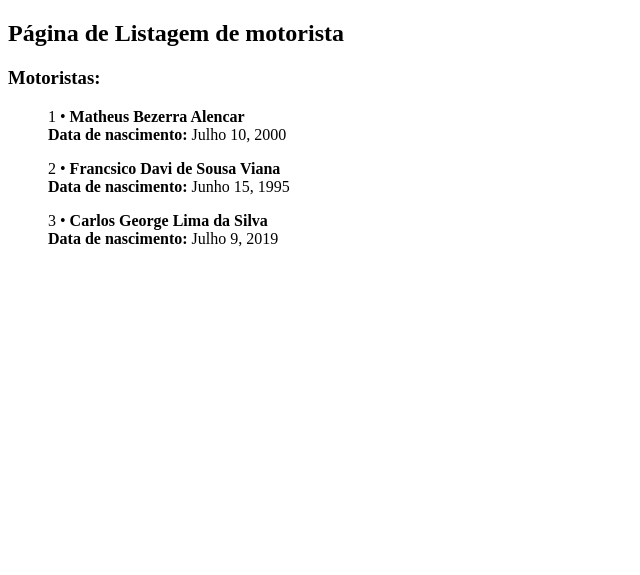
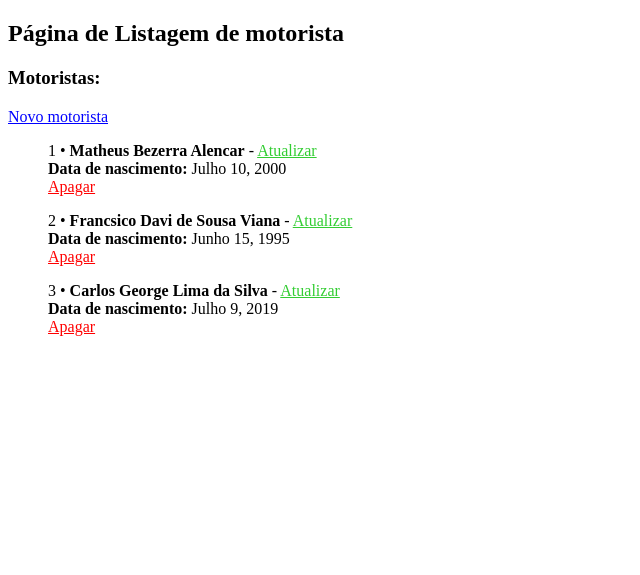
Before and after one commit to GabrielJulio/GG, a Django app: page /frota/motorista/ in a window 1280 px wide. Shown: the top 575 px of the page, without its empty margins (0-640 px from the left). Run offline with Django 3.2, Linux system fonts and the light colour scheme; data comes from the database, SQL or seed files in the repository; both versions use the stored data as it was after the commit; parts of the project's set-up code (start-up, migrations or seed data) failed here and were passed over.

Commit message:
Update and Delete implemented
- Page for delete confirmation created and implemented for all fleet CRUD's.
- Will be created a search mechanism.

```diff
--- a/Vehicle Management/fleet/templates/fleet/read/motorista.html
+++ b/Vehicle Management/fleet/templates/fleet/read/motorista.html
@@ -3,11 +3,14 @@
 
 {% block main %}
 <h2> Página de Listagem de motorista</h2>
-<h3>Motoristas:</h3><ul>
+<h3>Motoristas:</h3>
+<a href="{% url 'novo_motorista' %}"  style="color:blue;">Novo motorista</a>
+<ul>
 	{% for motorista in motoristas %}
 		<p>
-			{{ motorista.pk }} &#8226 <b>{{ motorista }}</b>
+			{{ motorista.pk }} &#8226 <b>{{ motorista }}</b> - <a href="{% url 'atualizar_motorista' motorista.id %}" style="color:limegreen;">Atualizar</a>
 			<br> <b>Data de nascimento:</b> {{ motorista.data_nascimento }}
+			<br> <a href="{% url 'apagar_motorista' motorista.id %}" style="color:red;">Apagar</a>
 		</p>
 	{% endfor %}
 </ul>
--- a/Vehicle Management/fleet/urls.py
+++ b/Vehicle Management/fleet/urls.py
@@ -3,10 +3,19 @@ from . import views
 
 urlpatterns = [
     path('', views.index, name='fleet_principal'),
+
     path('viagem/', views.listagem_viagem, name='listagem_viagem'),
     path('viagem/nova', views.nova_viagem, name='nova_viagem'),
+    path('viagem/atualizar/<int:id>', views.atualizar_viagem, name='atualizar_viagem'),
+    path('viagem/apagar/<int:id>', views.apagar_viagem, name='apagar_viagem'),
+
     path('motorista/', views.listagem_motorista, name='listagem_motorista'),
     path('motorista/novo', views.novo_motorista, name='novo_motorista'),
+    path('motorista/atualizar/<int:id>', views.atualizar_motorista, name='atualizar_motorista'),
+    path('motorista/apagar/<int:id>', views.apagar_motorista, name='apagar_motorista'),
+
     path('veiculo/', views.listagem_veiculo, name='listagem_veiculo'),
     path('veiculo/novo', views.novo_veiculo, name='novo_veiculo'),
+    path('veiculo/atualizar/<int:id>', views.atualizar_veiculo, name='atualizar_veiculo'),
+    path('veiculo/apagar/<int:id>', views.apagar_veiculo, name='apagar_veiculo'),
 ]
--- a/Vehicle Management/fleet/views.py
+++ b/Vehicle Management/fleet/views.py
@@ -1,8 +1,8 @@
-from django.shortcuts import render
+from django.shortcuts import render, redirect, get_object_or_404
 from django.contrib.auth import login, logout, authenticate
-from django.shortcuts import  redirect
 from .models import Viagem, Motorista, Veiculo
 from .form import VeiculoForm, MotoristaForm, ViagemForm
+
 
 def home(request):
 	return render(request, 'index.html')
@@ -17,10 +17,43 @@ def index(request):
 	return render(request, 'fleet/index.html')
 
 
+def nova_viagem(request):
+	form = ViagemForm(request.POST or None)
+	if form.is_valid():
+		form.save()
+		return redirect('/frota/viagem')
+	return render(request, 'fleet/formularios/form_cadastro.html', {'form': form})
+
+
 def listagem_viagem(request):
 	data = {}
 	data['viagens'] = Viagem.objects.all()
 	return render(request, 'fleet/read/viagem.html', data)
+
+
+def atualizar_viagem(request, id):
+	viagem = get_object_or_404(Viagem, pk=id)
+	form = ViagemForm(request.POST or None, instance=viagem)
+	if form.is_valid():
+		form.save()
+		return redirect('listagem_viagem')
+	return render(request, 'fleet/formularios/form_cadastro.html', {'form': form})
+
+
+def apagar_viagem(request, id):
+	viagem = Viagem.objects.get(pk=id)
+	if request.method == 'POST':
+		viagem.delete()
+		return redirect('listagem_viagem')
+	return render(request, 'fleet/delete/confirmacao.html', {'viagem': viagem})
+
+
+def novo_motorista(request):
+	form = MotoristaForm(request.POST or None)
+	if form.is_valid():
+		form.save()
+		return redirect('/frota/motorista')
+	return render(request, 'fleet/formularios/form_cadastro.html', {'form': form})
 
 
 def listagem_motorista(request):
@@ -29,31 +62,47 @@ def listagem_motorista(request):
 	return render(request, 'fleet/read/motorista.html', data)
 
 
-def listagem_veiculo(request):
-	data = {}
-	data['veiculos'] = Veiculo.objects.all()
-	return render(request, 'fleet/read/veiculo.html', {'data': data})
+def atualizar_motorista(request, id):
+	motorista = get_object_or_404(Motorista, pk=id)
+	form = MotoristaForm(request.POST or None, instance=motorista)
+	if form.is_valid():
+		form.save()
+		return redirect('listagem_motorista')
+	return render(request, 'fleet/formularios/form_cadastro.html', {'form': form})
 
 
-def nova_viagem(request):
-	form = ViagemForm(request.POST or None)
-	if form.is_valid():
-		form.save()
-		return redirect('/frota/viagem')
-	return render(request, 'fleet/create/form.html', {'form': form})
-
+def apagar_motorista(request, id):
+	motorista = Motorista.objects.get(pk=id)
+	if request.method == "POST":
+		motorista.delete()
+		return redirect('listagem_motorista')
+	return render(request, 'fleet/delete/confirmacao.html', {'motorista': motorista})
 
 def novo_veiculo(request):
 	form = VeiculoForm(request.POST or None)
 	if form.is_valid():
 		form.save()
 		return redirect('/frota/veiculo')
-	return render(request, 'fleet/create/form.html', {'form': form})
+	return render(request, 'fleet/formularios/form_cadastro.html', {'form': form})
 
 
-def novo_motorista(request):
-	form = MotoristaForm(request.POST or None)
+def listagem_veiculo(request):
+	data = {}
+	data['veiculos'] = Veiculo.objects.all()
+	return render(request, 'fleet/read/veiculo.html', data)
+
+
+def atualizar_veiculo(request, id):
+	veiculo = get_object_or_404(Veiculo, pk=id)
+	form = VeiculoForm(request.POST or None, instance=veiculo)
 	if form.is_valid():
 		form.save()
-		return redirect('/frota/motorista')
-	return render(request, 'fleet/create/form.html', {'form': form})
+		return redirect("listagem_veiculo")
+	return render(request, 'fleet/formularios/form_cadastro.html', {'form': form})
+
+def apagar_veiculo(request, id):
+	veiculo = Veiculo.objects.get(pk=id)
+	if request.method == 'POST':
+		veiculo.delete()
+		return redirect('listagem_veiculos')
+	return render(request, 'fleet/delete/confirmacao.html', {'veiculo': veiculo})
```
Also changed, not shown: Vehicle Management/fleet/templates/fleet/read/veiculo.html (+6 -3 lines), Vehicle Management/fleet/templates/fleet/read/viagem.html (+6 -3 lines), Vehicle Management/db.sqlite3, Vehicle Management/fleet/templates/fleet/formularios/form_cadastro.html (renamed from Vehicle Management/fleet/templates/fleet/create/form.html).
